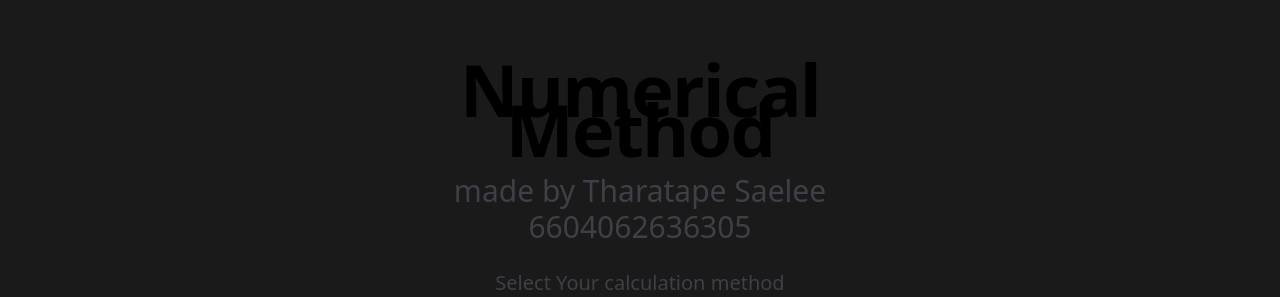
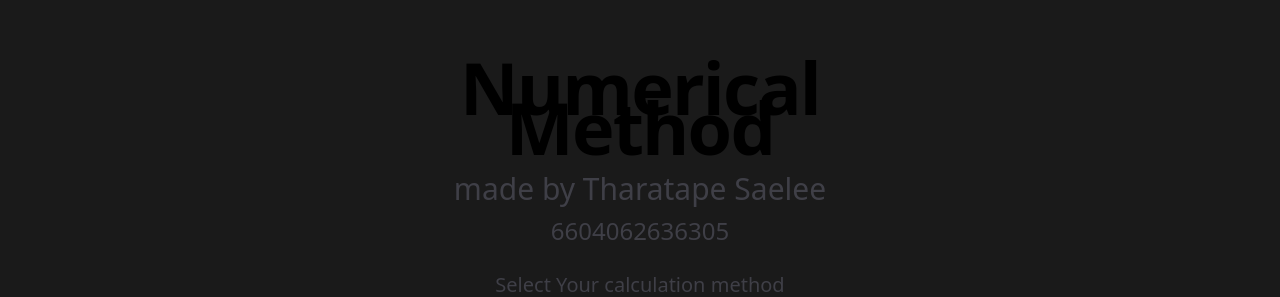
Before and after one commit to Tharatape/Numerical-method, a Next.js app: page / in a window 1280 px wide. Shown: the part 151-448 px from the top of the page. Built offline with nearby package versions, Linux system fonts and the light colour scheme.

Commit message:
Update page.tsx

```diff
--- a/app/page.tsx
+++ b/app/page.tsx
@@ -8,7 +8,10 @@ export default function Home() {
           </h1>
           <div className="w-full max-w-md">
             <label className="block text-3xl font-medium text-zinc-700 dark:text-zinc-300 mb-2">
-              made by Tharatape Saelee 6604062636305
+              made by Tharatape Saelee
+            </label>
+            <label className="block text-2xl font-medium text-zinc-700 dark:text-zinc-300 mb-2">
+              6604062636305
             </label>
             <label className="block text-xl font-medium text-zinc-700 dark:text-zinc-300 mb-2 mt-6">
               Select Your calculation method
@@ -16,7 +19,7 @@ export default function Home() {
             <label className="block text-xl font-medium text-zinc-700 dark:text-zinc-300 mb-2 mt-6">
             </label>
             <select
-              className="w-full px-4 py-2 border border-zinc-300 rounded-lg text-black dark:bg-zinc-800 dark:border-zinc-600 dark:text-white focus:outline-none focus:ring-2 focus:ring-zinc-500"
+              className="w-full px-4 py-2 border border-zinc-300 rounded-lg text-black  dark:bg-zinc-800 dark:border-zinc-600 dark:text-white focus:outline-none focus:ring-2 focus:ring-zinc-500"
             >
               <option value="">-- Select a Method --</option>
               <option value="newton">Newton's Method</option>
```
